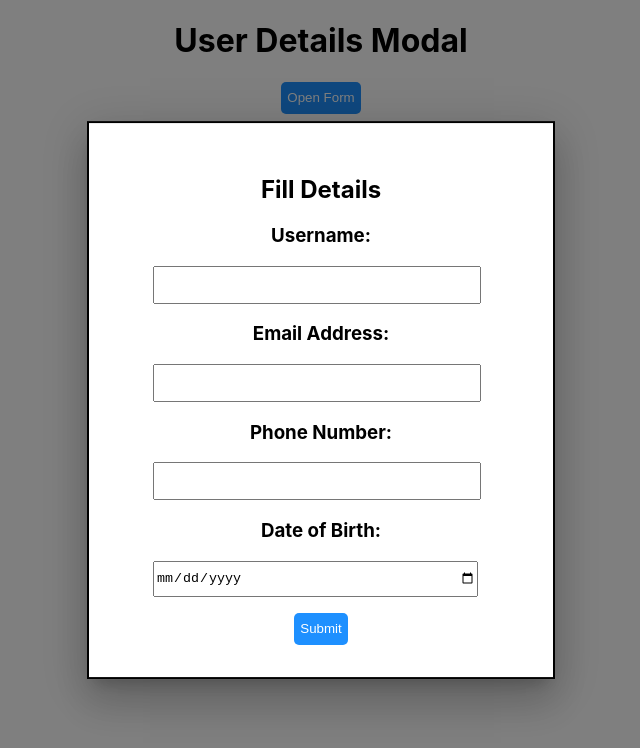
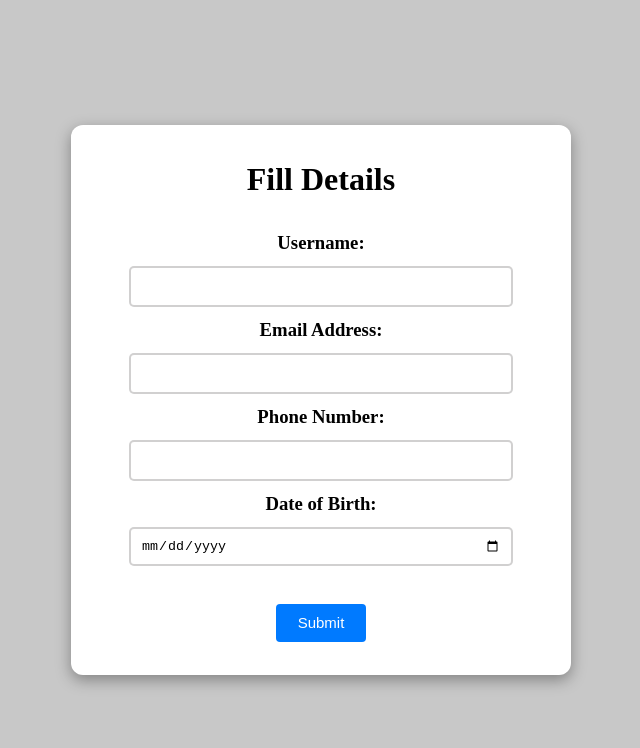
Before and after one commit to premnewbie/x-modal, a React (Create React App) app: page / in a window 1280 px wide. Both pictures are taken after a click on the button "Open Form". Shown: the top 748 px of the page, without its empty margins (319-959 px from the left). Built offline with nearby package versions, Linux system fonts and the light colour scheme; the HTML template or start-up script is replaced by a standard one.

Commit message:
Changes made

```diff
--- a/src/App.js
+++ b/src/App.js
@@ -1,12 +1,41 @@
-import './App.css';
+// import './App.css';
+// import ModalForm from './ModalForm';
+
+// function App() {
+
+
+//   return (
+//     <div className="App">
+//       <ModalForm />
+//     </div>
+//   );
+// }
+
+// export default App;
+
+import { useState } from "react";
 import ModalForm from './ModalForm';
 
 function App() {
+  const [isModalOpen, setIsModalOpen] = useState(false);
+  const [modalOpenBackground, setModalOpenBackground] = useState(false);
 
-
-  return (
-    <div className="App">
-      <ModalForm />
+  const handleClick = () => {
+    setIsModalOpen(true);
+    setModalOpenBackground(true);
+  };
+return (
+    <div className="modalBackground">
+      <h1 >User Details Modal</h1>
+      <button onClick={handleClick} className="modalTrigger">
+        Open Form
+      </button>
+      {isModalOpen && (
+        <ModalForm
+          setIsModalOpen={setIsModalOpen}
+          setModalOpenBackground={setModalOpenBackground}
+        />
+      )}
     </div>
   );
 }
--- a/src/ModalForm.js
+++ b/src/ModalForm.js
@@ -1,79 +1,203 @@
-import Modal from '@mui/material/Modal';
-import { Box } from '@mui/material';
-import { useState } from 'react';
+// import Modal from '@mui/material/Modal';
+// import { Box } from '@mui/material';
+// import { useState } from 'react';
 
 
-const style = {
-  position: 'absolute',
-  top: '50%',
-  left: '50%',
-  transform: 'translate(-50%, -50%)',
-  width: 400,
-  bgcolor: 'background.paper',
-  border: '2px solid #000',
-  boxShadow: 24,
-  p: 4,
+// const style = {
+//   position: 'absolute',
+//   top: '50%',
+//   left: '50%',
+//   transform: 'translate(-50%, -50%)',
+//   width: 400,
+//   bgcolor: 'background.paper',
+//   border: '2px solid #000',
+//   boxShadow: 24,
+//   p: 4,
+// };
+
+// export default function ModalForm() {
+//   const [open, setOpen] = useState(false);
+//   const handleOpen = () => setOpen(true);
+//   const handleClose = () => setOpen(false);
+
+//   const [username,setUsername] = useState('');
+//   const [phone,setPhone] = useState('');
+//   const [email,setEmail] = useState('');
+//   const [dob,setDob] = useState('');
+
+//   const handleSubmit = (e) => {
+//     e.preventDefault();
+//     const currentDate = new Date();
+//     const emailFormat = /\S+@\S+\.\S+/;
+//     const phoneFormat = /^\d{10}$/;
+
+//     if (!emailFormat.test(email)) {
+//       alert("Invalid email");
+//     } else if (!phoneFormat.test(phone)) {
+//       alert("Invalid phone number");
+//     } else if (new Date(dob) > currentDate || dob==='') {
+//       alert("Invalid date of birth");
+//     } else{
+//       setUsername('');
+//       setEmail('');
+//       setPhone('');
+//       setDob('');
+//     }
+//   }
+
+//   return (
+//     <div>
+//       <h1>User Details Modal</h1>
+//       <button onClick={handleOpen}>Open Form</button>
+//       {open && <div className="modal">
+//         <div className="modalBody">
+//         <Modal
+//             open={open}
+//             onClose={handleClose}
+//             aria-labelledby="modal-modal-title"
+//             aria-describedby="modal-modal-description"
+//           >
+//             <Box sx={style}>
+//               <h2>Fill Details</h2>
+//               <form onSubmit={handleSubmit}>
+//                 <h3>Username:</h3>
+//                 <input type='text' id='username' value={username} onInput={(e) => setUsername(e.target.value)}/>
+//                 <h3>Email Address:</h3>
+//                 <input type='text' id='email' value={email} onInput={(e) => setEmail(e.target.value)}/>
+//                 <h3>Phone Number:</h3>
+//                 <input type='number' id='phone' value={phone} onInput={(e) => setPhone(e.target.value)}/>
+//                 <h3>Date of Birth:</h3>
+//                 <input type='date' id='dob' value={dob} onInput={(e) => setDob(e.target.value)}/>
+//                 <button type='submit' className='submit-button'>Submit</button>
+//               </form>
+//             </Box>
+//           </Modal>
+//         </div>
+//       </div>}
+//     </div>
+//   )
+// }
+
+import React, { useState } from "react";
+
+const ModalForm = ({ setIsModalOpen, setModalOpenBackground }) => {
+  const [formData, setFormData] = useState({
+    username: "",
+    email: "",
+    phone: "",
+    dob: "",
+  });
+
+  const handleBackgroundClick = () => {
+    setIsModalOpen(false);
+    setModalOpenBackground(false);
+    setFormData((prevData) => ({
+      ...prevData,
+      username: "",
+      email: "",
+      phone: "",
+      dob: "",
+    }));
   };
 
-export default function ModalForm() {
-  const [open, setOpen] = useState(false);
-  const handleOpen = () => setOpen(true);
-  const handleClose = () => setOpen(false);
+  const handleChange = (e) => {
+    const key = e.target.name;
+    const value = e.target.value;
+    setFormData((prevState) => ({ ...prevState, [key]: value }));
+  };
 
-  const [username,setUsername] = useState('');
-  const [phone,setPhone] = useState('');
-  const [email,setEmail] = useState('');
-  const [dob,setDob] = useState('');
-
-  const handleSubmit = (e) => {
-    e.preventDefault();
-    const currentDate = new Date();
-    const emailFormat = /\S+@\S+\.\S+/;
-    const phoneFormat = /^\d{10}$/;
-
-    if (!emailFormat.test(email)) {
-      alert("Invalid email");
-    } else if (!phoneFormat.test(phone)) {
-      alert("Invalid phone number");
-    } else if (new Date(dob) > currentDate || dob==='') {
-      alert("Invalid date of birth");
-    } else{
-      setUsername('');
-      setEmail('');
-      setPhone('');
-      setDob('');
-    }
+  const validationCheck = () => {
+    if (!/^[^\s@]+@[^\s@]+\.[^\s@]+$/.test(formData.email)) {
+      window.alert(
+        "Invalid email. Your email address should be in the format:- text@text.com"
+      );
+      return;
     }
 
+    if (formData.phone.length < 10) {
+      window.alert(
+        "Invalid phone number. Please enter"
+      );
+      return;
+    }
+    if (formData.phone.length < 10) {
+      window.alert(
+        "Invalid phone number. Please enter a 10-digit phone number."
+      );
+      return;
+    }
+
+    const inputDate = new Date(formData.dob);
+    const currentDate = new Date();
+    if (currentDate < inputDate) {
+      window.alert(
+        "Invalid date of birth. Date of birth cannot be in the future."
+      );
+      return;
+    }
+  };
   return (
-    <div>
-      <h1>User Details Modal</h1>
-      <button onClick={handleOpen}>Open Form</button>
-      {open && <div className="modal">
+    <div className="modalBackground" onClick={handleBackgroundClick}>
+      <div
+        className="modalContainer"
+        onClick={(e) => {
+          e.stopPropagation();
+        }}
+      >
+        <div className="modalHeader">
+          <h1>Fill Details</h1>
+        </div>
           <div className="modalBody">
-        <Modal
-            open={open}
-            onClose={handleClose}
-            aria-labelledby="modal-modal-title"
-            aria-describedby="modal-modal-description"
-          >
-            <Box sx={style}>
-              <h2>Fill Details</h2>
-              <form onSubmit={handleSubmit}>
+          <form onSubmit={validationCheck}>
+            <label htmlFor="username">
               <h3>Username:</h3>
-                <input type='text' id='username' value={username} onInput={(e) => setUsername(e.target.value)}/>
+            </label>
+            <input
+              type="text"
+              name="username"
+              value={formData.username}
+              onChange={handleChange}
+              required
+            />
+            <label htmlFor="email">
               <h3>Email Address:</h3>
-                <input type='text' id='email' value={email} onInput={(e) => setEmail(e.target.value)}/>
+            </label>
+            <input
+              type="text"
+              name="email"
+              value={formData.email}
+              onChange={handleChange}
+              required
+            />
+            <label htmlFor="phone">
               <h3>Phone Number:</h3>
-                <input type='number' id='phone' value={phone} onInput={(e) => setPhone(e.target.value)}/>
+            </label>
+            <input
+              type="text"
+              name="phone"
+              value={formData.phone}
+              onChange={handleChange}
+              required
+            />
+            <label htmlFor="dob">
               <h3>Date of Birth:</h3>
-                <input type='date' id='dob' value={dob} onInput={(e) => setDob(e.target.value)}/>
-                <button type='submit' className='submit-button'>Submit</button>
+            </label>
+            <input
+              type="Date"
+              name="dob"
+              value={formData.dob}
+              onChange={handleChange}
+              required
+            />
+            <br />
+            <button type="submit" className="submit">
+              Submit
+            </button>
           </form>
-            </Box>
-          </Modal>
         </div>
-      </div>}
       </div>
-  )
-}
+    </div>
+  );
+};
+
+export default ModalForm;
--- a/src/index.css
+++ b/src/index.css
@@ -1,13 +1,71 @@
 body {
   margin: 0;
-  font-family: -apple-system, BlinkMacSystemFont, 'Segoe UI', 'Roboto', 'Oxygen',
-    'Ubuntu', 'Cantarell', 'Fira Sans', 'Droid Sans', 'Helvetica Neue',
-    sans-serif;
-  -webkit-font-smoothing: antialiased;
-  -moz-osx-font-smoothing: grayscale;
+  font-family: "Times New Roman", Times, serif;
 }
 
-code {
-  font-family: source-code-pro, Menlo, Monaco, Consolas, 'Courier New',
-    monospace;
+.App {
+  text-align: center;
 }
+
+.modalTrigger {
+  display: block;
+  height: 40px;
+  width: 118px;
+  border-radius: 6px;
+  border: none;
+  background-color: #007aff;
+  color: white;
+  font-size: 15px;
+}
+.modalBackground {
+  width: 100vw;
+  height: 100vh;
+  background-color: rgba(200, 200, 200);
+  position: fixed;
+  display: flex;
+  align-items: center;
+  justify-content: center;
+  flex-direction: column;
+}
+.modalContainer {
+  width: 500px;
+  height: 550px;
+  border-radius: 12px;
+  background-color: white;
+  box-shadow: rgba(0, 0, 0, 0.35) 0px 5px 15px;
+  display: flex;
+  flex-direction: column;
+  align-items: center;
+}
+.modalHeader {
+  margin-top: 15px;
+}
+
+.modalBody form {
+  display: flex;
+  flex-direction: column;
+  align-items: center;
+}
+.modalBody label h3 {
+  margin: 12px 0;
+}
+
+.modalBody input {
+  width: 360px;
+  height: 35px;
+  border: 2px solid rgba(195, 194, 194, 0.764);
+  border-radius: 5px;
+  padding-left: 10px;
+  padding-right: 10px;
+  outline: none;
+}
+.submit {
+  height: 38px;
+  width: 90px;
+  border-radius: 4px;
+  border: none;
+  background-color: #007aff;
+  color: white;
+  font-size: 15px;
+  margin-top: 20px;
+}
```
Lines whose indentation alone changed are shown as unchanged.
